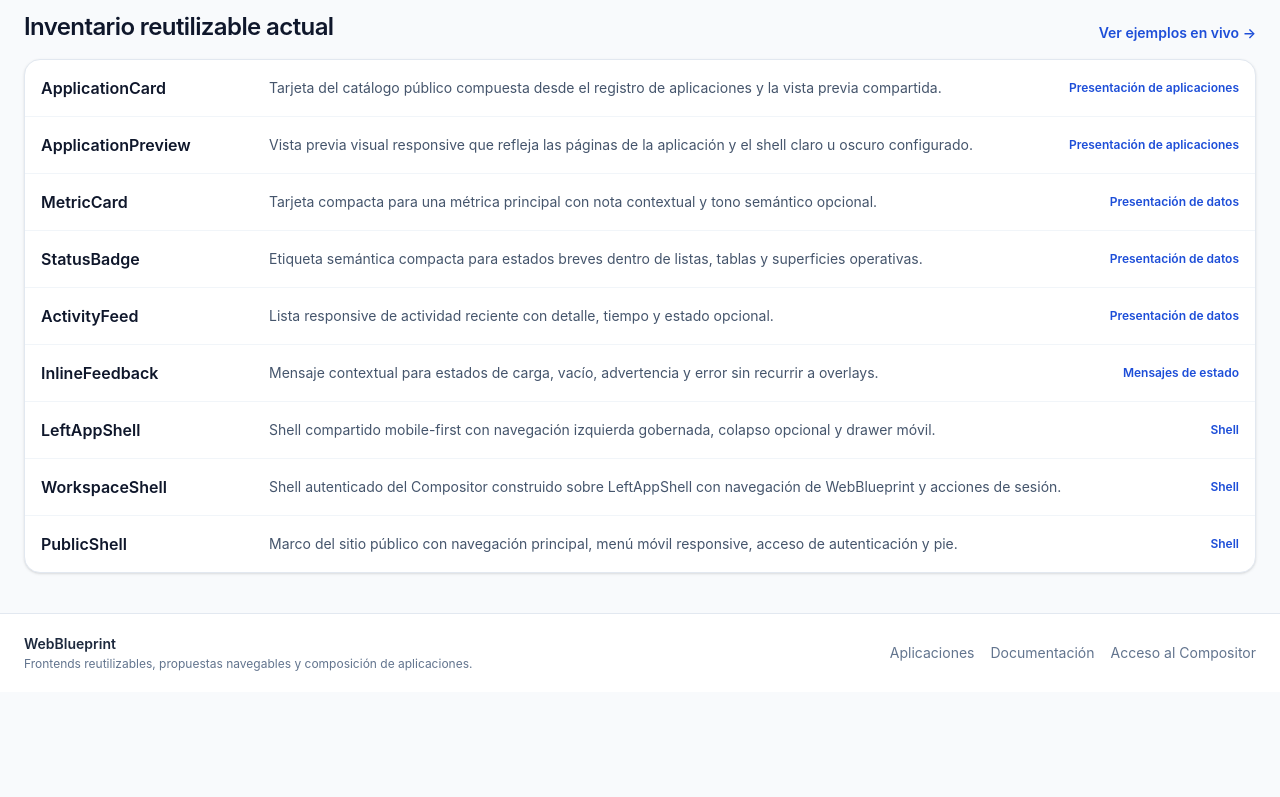
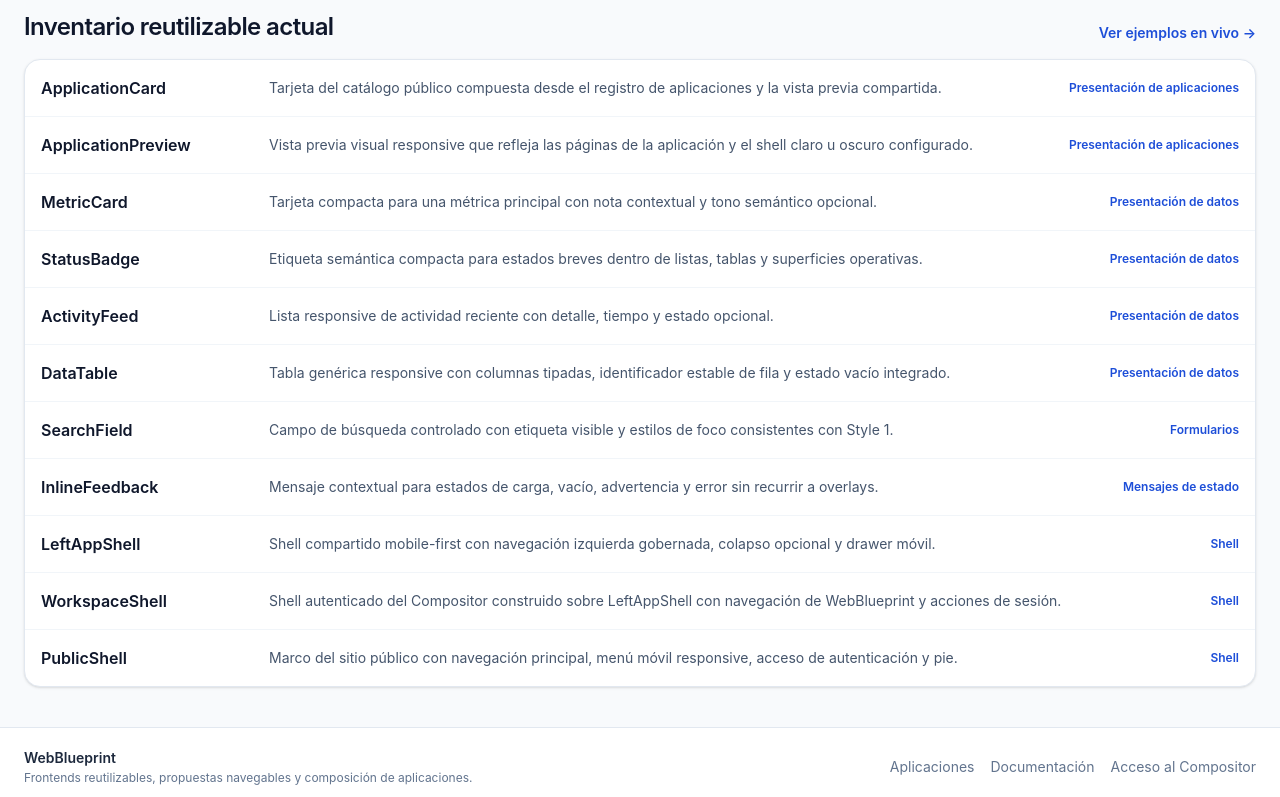
Before and after one commit to LuisHdezE/WebBlueprint, a React (Vite) app: page /docs in a window 1280 px wide. Shown: the part 929-1726 px from the top of the page. Before the commit the page ends 1621 px from the top, so only its background shows below. Built offline with nearby package versions, Linux system fonts and the light colour scheme.

Commit message:
docs: document DataTable and SearchField

```diff
--- a/src/documentation/documentation.catalog.ts
+++ b/src/documentation/documentation.catalog.ts
@@ -11,7 +11,7 @@ export type DocumentationProp = {
 export type ComponentDocumentationEntry = {
   id: string;
   name: string;
-  category: 'Application display' | 'Data display' | 'Feedback' | 'Shell';
+  category: 'Application display' | 'Data display' | 'Feedback' | 'Form' | 'Shell';
   maturity: 'stable';
   sourcePath: string;
   summary: string;
@@ -29,6 +29,8 @@ export function getDocumentationCategoryLabel(category: ComponentDocumentationEn
       return 'Presentación de datos';
     case 'Feedback':
       return 'Mensajes de estado';
+    case 'Form':
+      return 'Formularios';
     default:
       return 'Shell';
   }
@@ -131,6 +133,42 @@ export const componentDocumentation: readonly ComponentDocumentationEntry[] = [
     example: '<ActivityFeed items={activity} />',
   },
   {
+    id: 'data-table',
+    name: 'DataTable',
+    category: 'Data display',
+    maturity: 'stable',
+    sourcePath: 'src/components/data-display/DataTable.tsx',
+    summary: 'Tabla genérica responsive con columnas tipadas, identificador estable de fila y estado vacío integrado.',
+    props: [
+      { name: 'rows', type: 'readonly Row[]', required: true, description: 'Filas de datos que renderiza la tabla.' },
+      { name: 'columns', type: 'readonly DataTableColumn<Row>[]', required: true, description: 'Definición tipada de encabezados y celdas.' },
+      { name: 'getRowId', type: '(row: Row) => string', required: true, description: 'Obtiene una clave estable para cada fila.' },
+      { name: 'emptyMessage', type: 'string', required: false, description: 'Mensaje mostrado cuando no existen filas.' },
+      { name: 'caption', type: 'string', required: false, description: 'Descripción accesible del contenido tabular.' },
+    ],
+    variants: ['tabla operativa'],
+    states: ['con filas', 'vacío', 'desplazamiento horizontal en móvil'],
+    example: '<DataTable rows={rows} columns={columns} getRowId={(row) => row.id} />',
+  },
+  {
+    id: 'search-field',
+    name: 'SearchField',
+    category: 'Form',
+    maturity: 'stable',
+    sourcePath: 'src/components/forms/SearchField.tsx',
+    summary: 'Campo de búsqueda controlado con etiqueta visible y estilos de foco consistentes con Style 1.',
+    props: [
+      { name: 'id', type: 'string', required: true, description: 'Identificador que conecta etiqueta y campo.' },
+      { name: 'label', type: 'string', required: true, description: 'Etiqueta visible del criterio de búsqueda.' },
+      { name: 'value', type: 'string', required: true, description: 'Valor controlado actual.' },
+      { name: 'onChange', type: '(value: string) => void', required: true, description: 'Notifica el nuevo valor del campo.' },
+      { name: 'placeholder', type: 'string', required: false, defaultValue: 'Buscar…', description: 'Ayuda contextual dentro del campo.' },
+    ],
+    variants: ['predeterminada'],
+    states: ['vacío', 'con texto', 'foco'],
+    example: '<SearchField id="query" label="Buscar" value={query} onChange={setQuery} />',
+  },
+  {
     id: 'inline-feedback',
     name: 'InlineFeedback',
     category: 'Feedback',
```
